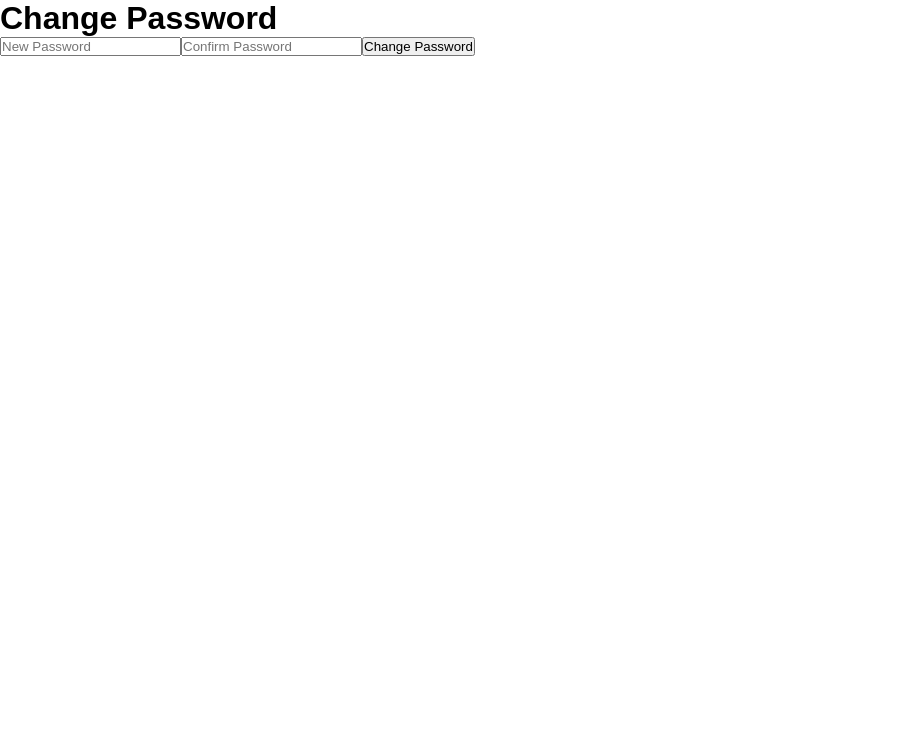
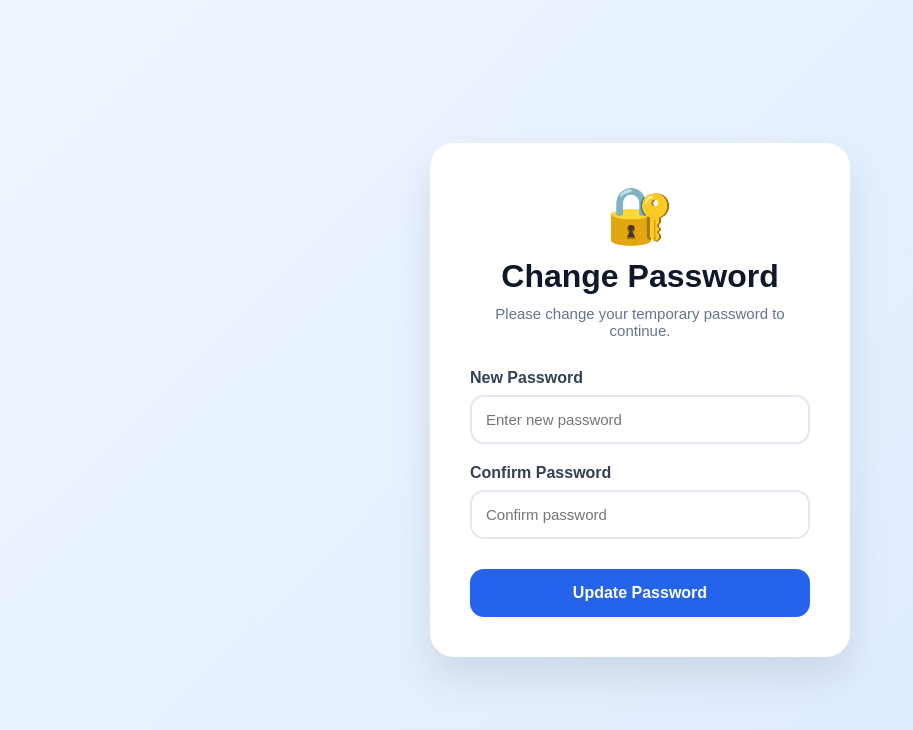
Before and after one commit to arun-mahendran/Inventory-System, a React app in the folder frontend/: page /change-password in a window 1280 px wide. Shown: the top 730 px of the page, without its empty margins (0-913 px from the left). Built offline with nearby package versions, Linux system fonts and the light colour scheme; sample sign-in values are in the browser's storage; the HTML template or start-up script is replaced by a standard one.

Commit message:
Recent Commit

```diff
--- a/frontend/src/components/ProtectedRoute.jsx
+++ b/frontend/src/components/ProtectedRoute.jsx
@@ -1,4 +1,7 @@
-import { Navigate } from "react-router-dom";
+import {
+    Navigate,
+    useLocation
+} from "react-router-dom";
 
 function ProtectedRoute({
     children,
@@ -15,6 +18,16 @@ function ProtectedRoute({
             "role"
         );
 
+    const changePassword =
+        localStorage.getItem(
+            "change_password"
+        ) === "true";
+
+    const location =
+        useLocation();
+
+    // User not logged in
+
     if (!token) {
 
         return (
@@ -26,9 +39,45 @@ function ProtectedRoute({
 
     }
 
+    // Force Delivery Agent
+    // to change password
+
     if (
-        allowedRoles &&
-        !allowedRoles.includes(role)
+
+        role === "DeliveryAgent"
+
+        &&
+
+        changePassword
+
+        &&
+
+        location.pathname !==
+        "/change-password"
+
+    ) {
+
+        return (
+            <Navigate
+                to="/change-password"
+                replace
+            />
+        );
+
+    }
+
+    // Role check
+
+    if (
+
+        allowedRoles
+
+        &&
+
+        !allowedRoles.includes(
+            role
+        )
+
     ) {
 
         return (
--- a/frontend/src/pages/ChangePassword.jsx
+++ b/frontend/src/pages/ChangePassword.jsx
@@ -17,6 +17,13 @@ function ChangePassword() {
         setConfirmPassword] =
         useState("");
 
+    const [message, setMessage] =
+        useState("");
+
+    const [errorMessage,
+        setErrorMessage] =
+        useState("");
+
     const handleSubmit = async (e) => {
 
         e.preventDefault();
@@ -26,15 +33,13 @@ function ChangePassword() {
             confirmPassword
         ) {
 
-            alert(
+            setErrorMessage(
                 "Passwords do not match"
             );
-
             return;
         }
 
         try {
-
             await api.patch(
                 `/users/${userId}/change-password`,
                 {
@@ -43,59 +48,252 @@ function ChangePassword() {
                 }
             );
 
-            alert(
-                "Password Changed Successfully"
+            setMessage(
+                "Password changed successfully!"
             );
 
-            navigate("/");
+            localStorage.setItem(
+                "change_password",
+                "false"
+            );
+
+            const role =
+                localStorage.getItem("role");
+
+            setTimeout(() => {
+
+            if (role === "Admin") {
+
+                navigate("/dashboard");
+
+            } else {
+
+                navigate("/agent-dashboard");
+
+            }
+
+        }, 2000);
 
         } catch (error) {
 
-            alert(
+            setErrorMessage(
                 "Failed to change password"
             );
         }
+
     };
 
     return (
 
-        <div>
+        <div
+            style={{
+                minHeight: "100vh",
+                display: "flex",
+                justifyContent: "center",
+                alignItems: "center",
+                background:
+                    "linear-gradient(135deg, #eff6ff, #dbeafe)"
+            }}
+        >
 
-            <h1>
+            <div
+                style={{
+                    width: "420px",
+                    background: "white",
+                    padding: "40px",
+                    borderRadius: "24px",
+                    boxShadow:
+                        "0 20px 40px rgba(0,0,0,0.1)"
+                }}
+            >
+
+                <div
+                    style={{
+                        textAlign: "center",
+                        marginBottom: "30px"
+                    }}
+                >
+
+                    <div
+                        style={{
+                            fontSize: "55px",
+                            marginBottom: "10px"
+                        }}
+                    >
+                        🔐
+                    </div>
+
+                    <h1
+                        style={{
+                            marginBottom: "10px",
+                            color: "#0f172a"
+                        }}
+                    >
                         Change Password
                     </h1>
 
+                    <p
+                        style={{
+                            color: "#64748b",
+                            fontSize: "15px"
+                        }}
+                    >
+                        Please change your temporary password
+                        to continue.
+                    </p>
+
+                </div>
+
+                {
+                    message && (
+
+                        <div
+                            style={{
+                                background: "#dcfce7",
+                                color: "#166534",
+                                padding: "12px",
+                                borderRadius: "12px",
+                                marginBottom: "20px",
+                                fontWeight: "600",
+                                textAlign: "center"
+                            }}
+                        >
+                            ✅ {message}
+                        </div>
+
+                    )
+                }
+
+                {
+                    errorMessage && (
+
+                        <div
+                            style={{
+                                background: "#fee2e2",
+                                color: "#991b1b",
+                                padding: "12px",
+                                borderRadius: "12px",
+                                marginBottom: "20px",
+                                fontWeight: "600",
+                                textAlign: "center"
+                            }}
+                        >
+                            ❌ {errorMessage}
+                        </div>
+
+                    )
+                }
+
                 <form onSubmit={handleSubmit}>
+
+                    <div
+                        style={{
+                            marginBottom: "20px"
+                        }}
+                    >
+
+                        <label
+                            style={{
+                                display: "block",
+                                marginBottom: "8px",
+                                fontWeight: "600",
+                                color: "#334155"
+                            }}
+                        >
+                            New Password
+                        </label>
 
                         <input
                             type="password"
-                    placeholder="New Password"
+                            placeholder="Enter new password"
                             value={newPassword}
                             onChange={(e) =>
                                 setNewPassword(
                                     e.target.value
                                 )
                             }
+
+                            required
+
+                            style={{
+                                width: "100%",
+                                padding: "14px",
+                                borderRadius: "14px",
+                                border:
+                                    "2px solid #e2e8f0",
+                                fontSize: "15px",
+                                boxSizing: "border-box"
+                            }}
                         />
+
+                    </div>
+
+                    <div
+                        style={{
+                            marginBottom: "30px"
+                        }}
+                    >
+
+                        <label
+                            style={{
+                                display: "block",
+                                marginBottom: "8px",
+                                fontWeight: "600",
+                                color: "#334155"
+                            }}
+                        >
+                            Confirm Password
+                        </label>
 
                         <input
                             type="password"
-                    placeholder="Confirm Password"
+                            placeholder="Confirm password"
                             value={confirmPassword}
                             onChange={(e) =>
                                 setConfirmPassword(
                                     e.target.value
                                 )
                             }
+
+                            required
+
+                            style={{
+                                width: "100%",
+                                padding: "14px",
+                                borderRadius: "14px",
+                                border:
+                                    "2px solid #e2e8f0",
+                                fontSize: "15px",
+                                boxSizing: "border-box"
+                            }}
                         />
 
-                <button type="submit">
-                    Change Password
+                    </div>
+
+                    <button
+                        type="submit"
+
+                        style={{
+                            width: "100%",
+                            padding: "15px",
+                            background: "#2563eb",
+                            color: "white",
+                            border: "none",
+                            borderRadius: "14px",
+                            fontSize: "16px",
+                            fontWeight: "600",
+                            cursor: "pointer"
+                        }}
+                    >
+                        Update Password
                     </button>
 
                 </form>
 
             </div>
+
+        </div>
+
     );
 }
 
--- a/frontend/src/pages/Login.jsx
+++ b/frontend/src/pages/Login.jsx
@@ -49,7 +49,22 @@ function Login() {
                 response.data.user_id
             );
 
+            localStorage.setItem(
+                "change_password",
+                response.data.change_password
+            );
+
             if (
+                response.data.change_password
+            ) {
+
+                navigate(
+                    "/change-password"
+                );
+
+            }
+
+            else if (
                 response.data.role ===
                 "Admin"
             ) {
```
Also changed, not shown: 2 other files (tests, documents, lock files or other folders). Lines whose indentation alone changed are shown as unchanged.
